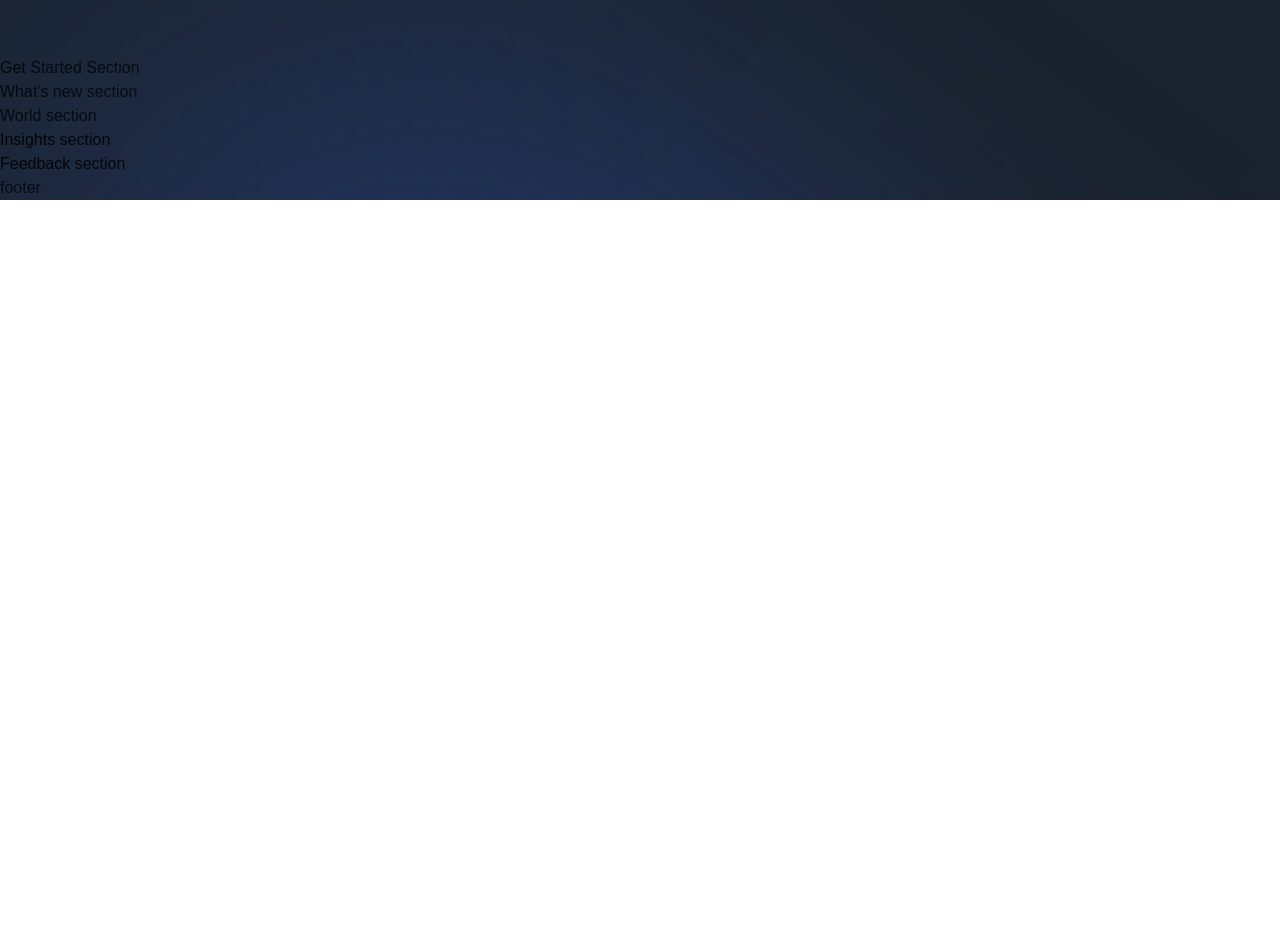
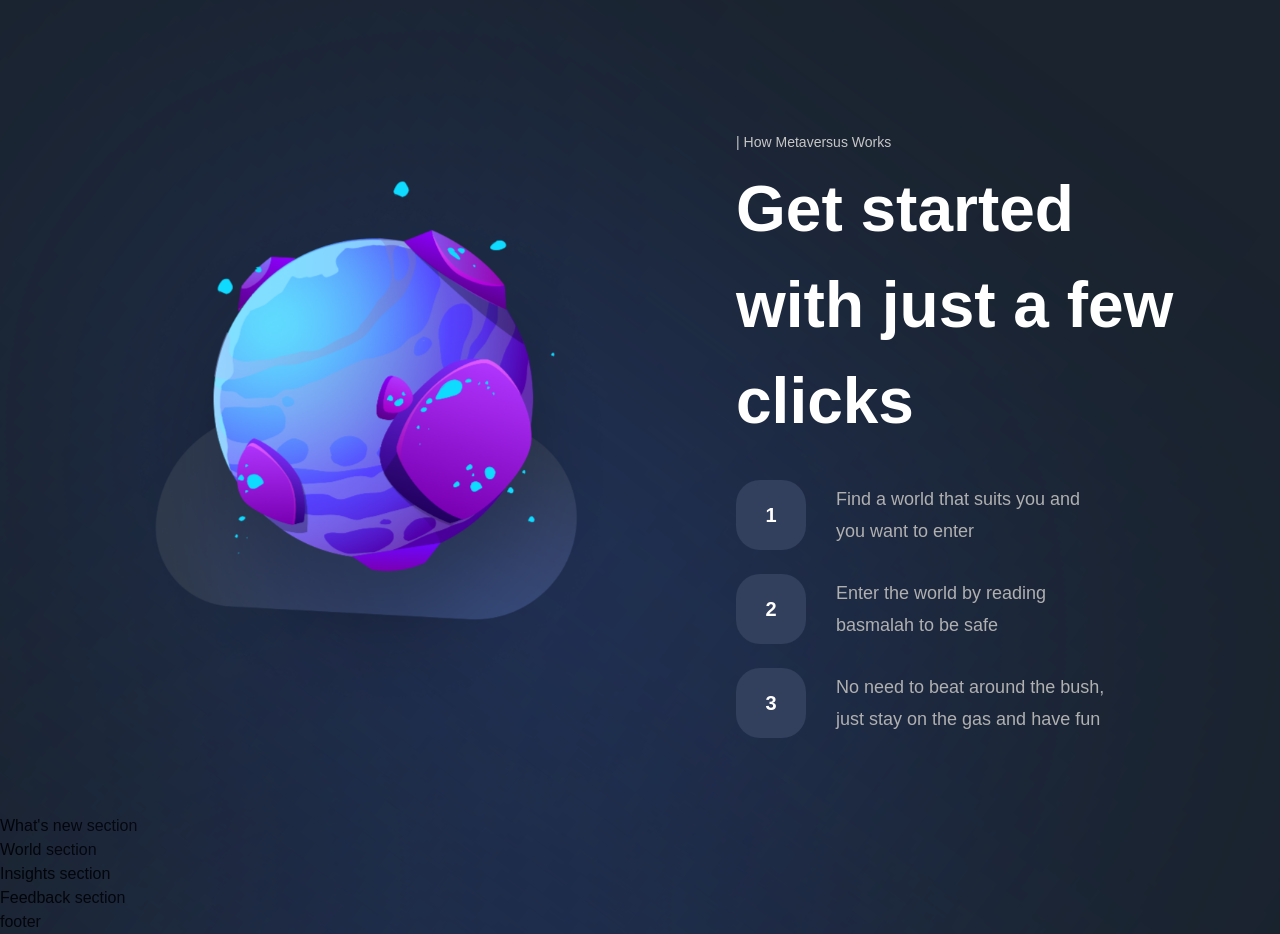
Before and after one commit to gianfranco2605/metaverse-nextjs, a Next.js app: page / in a window 1280 px wide. Shown: the part 2600-3534 px from the top of the page. Before the commit the page ends 2800 px from the top, so only its background shows below. Built offline with nearby package versions, Linux system fonts and the light colour scheme; a web font is replaced by a local one.

Commit message:
get started section done

```diff
--- a/components/ExploreCard.jsx
+++ b/components/ExploreCard.jsx
@@ -16,11 +16,13 @@
       alt={title}
       className="absolute w-full h-full object-cover rounded-[24px]"
     />
+    {/* card not active */}
     {active !== id ? (
       <h3 className="font-semibold sm:text-[26px] text-[18px] text-white absolute z-0 lg:bottom-20 lg:rotate-[-90deg] lg:origin-[0,0]">
         {title}
       </h3>
     ) : (
+      // card active
       <div className="absolute bottom-0  p-8 justify-start w-full flex-col bg-[rgba(0,0,0,0.5)] rounded-b-[24px]">
         <div className={`${styles.flexCenter} w-[60px] h-[60px] rounded-[24px] glassmorphism mb-[16px]`}>
           <img
--- a/components/StartSteps.jsx
+++ b/components/StartSteps.jsx
@@ -1,6 +1,12 @@
-const StartSteps = () => (
-  <div>
-    start steps
+import styles from "../styles";
+
+// number list
+const StartSteps = ({ number, text, }) => (
+  <div className={`${styles.flexCenter} flex-row`}>
+    <div className={`${styles.flexCenter} w-[70px] h-[70px] rounded-[24px] bg-[#323f5d]`}>
+      <p className="font-bold text-[20px] text-white">{number}</p>
+    </div>
+    <p className="flex-1 ml-[30px] font-normal text-[18px] text-[#B0B0B0] leading-[32px]">{text}</p>
   </div>
 );
 
--- a/sections/GetStarted.jsx
+++ b/sections/GetStarted.jsx
@@ -1,8 +1,52 @@
 'use client';
 
+import { motion } from "framer-motion";
+
+import styles from "../styles";
+import { staggerContainer, fadeIn, planetVariants } from "../utils/motion";
+import { StartSteps, TitleText, TypingText } from '../components';
+import { startingFeatures } from "../constants";
+
 const GetStarted = () => (
-  <section>
-    Get Started Section
+  <section className={`${styles.paddings} relative z-10`}>
+    <motion.div
+      variants={staggerContainer}
+      initial="hidden"
+      whileInView="show"
+      viewport={{ once: 'false', amount: 0.25 }}
+      className={`${styles.innerWidth} mx-auto flex lg:flex-row flex-col gap-8`}
+    >
+      <motion.div
+        variants={planetVariants('left')}
+        className={`flex-1 ${styles.flexCenter}`}
+      >
+        {/* planet */}
+        <img
+          src="/get-started.png"
+          alt="get-started"
+          className="w-[90%] h-[90%] object-contain"
+        />
+
+      </motion.div>
+      {/* text title */}
+      <motion.div
+        variants={fadeIn('left', 'tween', 0.2, 1)}
+        className="flex-[0.75] flex justify-center flex-col"
+      >
+        <TypingText title="| How Metaversus Works" />
+        <TitleText title={<>Get started with just a few clicks</>} />
+        {/* list */}
+        <div className="mt-[31px] flex flex-col max-w-[370px] gap-[24px]">
+          {startingFeatures.map((feature, index) => (
+            <StartSteps
+              key={feature}
+              number={index + 1}
+              text={feature}
+            />
+          ))}
+        </div>
+      </motion.div>
+    </motion.div>
   </section>
 );
 
```
